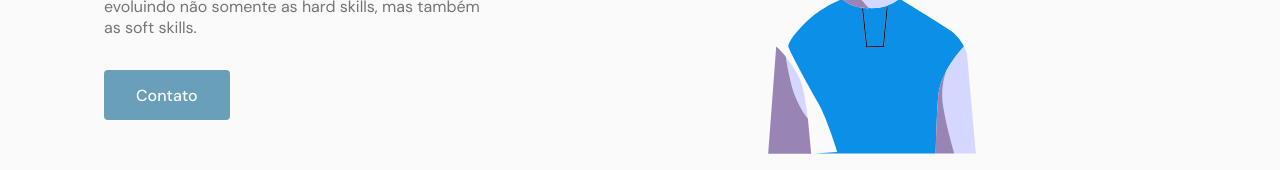
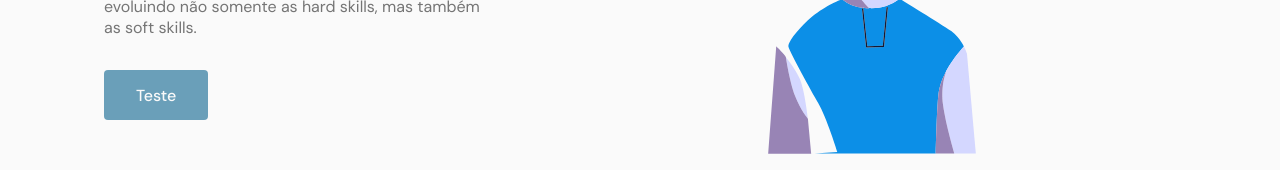
Before and after one commit to sergiostvs/nlw, a plain HTML site: page index.html in a window 1280 px wide. Shown: the part 467-637 px from the top of the page. Drawn offline with nearby package versions, Linux system fonts and the light colour scheme; files whose address does not match are found by name.

Commit message:
Alteração no botão Contato

```diff
--- a/index.html
+++ b/index.html
@@ -68,7 +68,7 @@
             <a
               class="button"
               href="mailto:sergiohme@gmail.com"
-              >Contato</a
+              >Teste</a
             >
           </div>
         </div>
```
